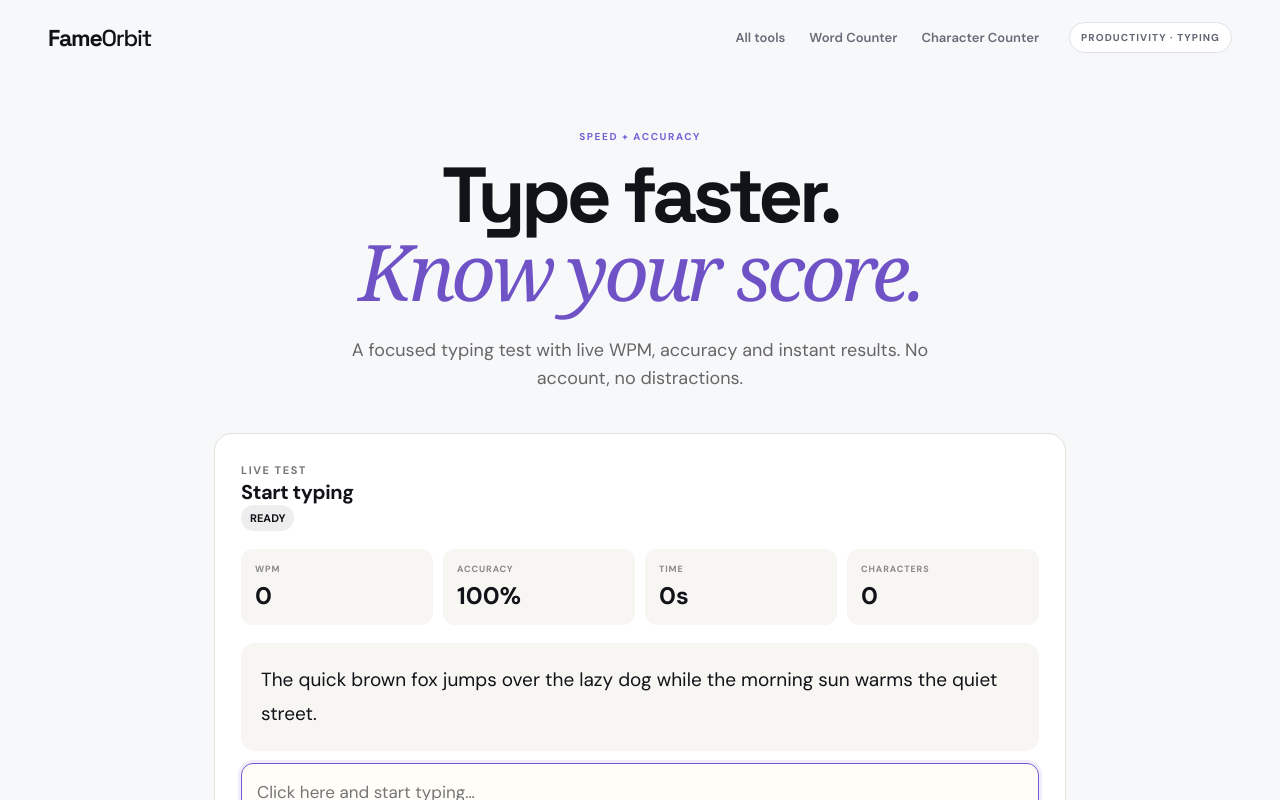
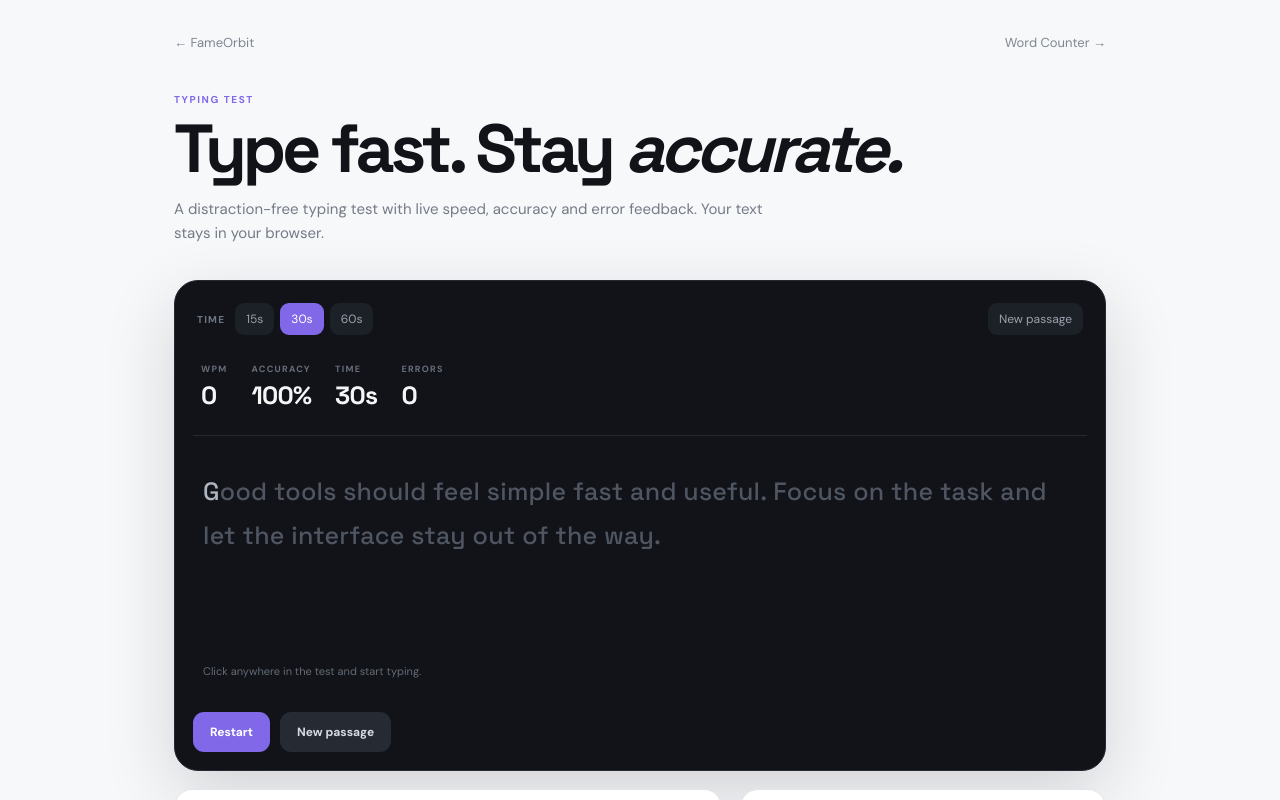
Before and after one commit to msayyed72/print-size-calculator, a Next.js app: page /typing-test in a window 1280 px wide. Shown: the top 800 px of the page. Built offline with nearby package versions, Linux system fonts and the light colour scheme.

Commit message:
Rebuild typing test as focused typing app

```diff
--- a/app/typing-test/page.tsx
+++ b/app/typing-test/page.tsx
@@ -2,25 +2,166 @@
 
 import Link from "next/link";
 import { useEffect, useMemo, useRef, useState } from "react";
-import AdSlot from "../components/AdSlot";
+import styles from "./typing.module.css";
 
-const samples=[
- "The quick brown fox jumps over the lazy dog while the morning sun warms the quiet street.",
- "Good tools should feel simple, fast and useful. Focus on the task and let the interface stay out of the way.",
- "Practice typing with accuracy first, then build speed through steady and consistent repetition."
+const passages = [
+  "Good tools should feel simple fast and useful. Focus on the task and let the interface stay out of the way.",
+  "Practice typing with accuracy first then build speed through steady and consistent repetition.",
+  "Small improvements become habits when you practice with focus and measure your progress over time.",
 ];
 
-export default function TypingTest(){
- const [sample,setSample]=useState(samples[0]);const [typed,setTyped]=useState("");const [started,setStarted]=useState(false);const [finished,setFinished]=useState(false);const [seconds,setSeconds]=useState(0);const inputRef=useRef<HTMLTextAreaElement>(null);
- useEffect(()=>{if(!started||finished)return;const timer=window.setInterval(()=>setSeconds(s=>s+1),1000);return()=>window.clearInterval(timer)},[started,finished]);
- const correct=useMemo(()=>[...typed].filter((c,i)=>c===sample[i]).length,[typed,sample]);const accuracy=typed.length?Math.round(correct/typed.length*100):100;const wpm=seconds?Math.round(correct/5/(seconds/60)):0;
- function change(value:string){if(!started)setStarted(true);setTyped(value);if(value.length>=sample.length)setFinished(true)}
- function reset(){setTyped("");setStarted(false);setFinished(false);setSeconds(0);setTimeout(()=>inputRef.current?.focus(),0)}
- function next(){setSample(samples[Math.floor(Math.random()*samples.length)]);setTyped("");setStarted(false);setFinished(false);setSeconds(0);setTimeout(()=>inputRef.current?.focus(),0)}
- return <main>
-  <header className="siteHeader"><Link className="brand" href="/"><strong>Fame</strong>Orbit</Link><nav><Link href="/">All tools</Link><Link href="/word-counter/">Word Counter</Link><Link href="/character-counter/">Character Counter</Link></nav><span className="headerTag">PRODUCTIVITY · TYPING</span></header>
-  <section className="hero"><div className="eyebrow">SPEED + ACCURACY</div><h1>Type faster.<br/><em>Know your score.</em></h1><p className="lead">A focused typing test with live WPM, accuracy and instant results. No account, no distractions.</p>
-   <div className="panel custom typingPanel"><div className="typingTop"><div><span className="small">LIVE TEST</span><h2>{finished?"Test complete":"Start typing"}</h2></div><span className="status">{started&&!finished?"RUNNING":"READY"}</span></div><div className="typingStats"><div><span>WPM</span><strong>{wpm}</strong></div><div><span>ACCURACY</span><strong>{accuracy}%</strong></div><div><span>TIME</span><strong>{seconds}s</strong></div><div><span>CHARACTERS</span><strong>{typed.length}</strong></div></div><div className="typingPrompt">{[...sample].map((char,i)=><span key={i} className={i<typed.length?(typed[i]===char?"typedCorrect":"typedWrong"):""}>{char}</span>)}</div><textarea ref={inputRef} className="toolTextarea typingInput" rows={5} value={typed} onChange={e=>change(e.target.value.slice(0,sample.length))} disabled={finished} placeholder="Click here and start typing…" autoFocus />{finished&&<div className="customResult"><strong>{wpm} WPM · {accuracy}%</strong><span className="status excellent">Complete</span><p>{accuracy>=95?"Excellent accuracy. Now try to beat your speed.":"Good run. Keep accuracy high and try again."}</p></div>}<div className="heroActions"><button className="primaryAction" onClick={reset}>Restart test</button><button className="secondaryAction" onClick={next}>New passage</button></div></div>
-  </section><AdSlot placement="after-calculator"/><section className="contentSection"><div className="contentInner"><div className="eyebrow">YOUR SCORE</div><h2>Speed is useful. Accuracy makes it real.</h2><p>FameOrbit measures typing speed using the standard five-character word convention while tracking character accuracy in real time.</p><div className="guideGrid"><article><h3>WPM</h3><p>Words per minute estimates how many standard five-character words you can type in one minute.</p></article><article><h3>Accuracy</h3><p>Accuracy compares each typed character with the target passage, so mistakes are visible immediately.</p></article><article><h3>Practice</h3><p>Run short tests regularly. Aim for consistent accuracy first, then push your speed.</p></article></div></div></section><footer><span>FameOrbit · Typing Test</span><Link href="/">Explore all tools</Link></footer>
- </main>
+const durations = [15, 30, 60];
+
+export default function TypingTest() {
+  const [passage, setPassage] = useState(passages[0]);
+  const [typed, setTyped] = useState("");
+  const [duration, setDuration] = useState(30);
+  const [seconds, setSeconds] = useState(0);
+  const [started, setStarted] = useState(false);
+  const [finished, setFinished] = useState(false);
+  const inputRef = useRef<HTMLInputElement>(null);
+
+  const correct = useMemo(
+    () => [...typed].filter((char, index) => char === passage[index]).length,
+    [typed, passage]
+  );
+  const errors = Math.max(0, typed.length - correct);
+  const accuracy = typed.length ? Math.round((correct / typed.length) * 100) : 100;
+  const wpm = seconds ? Math.round(correct / 5 / (seconds / 60)) : 0;
+  const remaining = Math.max(0, duration - seconds);
+
+  useEffect(() => {
+    if (!started || finished) return;
+    const timer = window.setInterval(() => {
+      setSeconds((current) => {
+        const next = current + 1;
+        if (next >= duration) setFinished(true);
+        return next;
+      });
+    }, 1000);
+    return () => window.clearInterval(timer);
+  }, [started, finished, duration]);
+
+  useEffect(() => {
+    inputRef.current?.focus();
+  }, [passage, finished]);
+
+  function restart(nextPassage = false) {
+    if (nextPassage) {
+      const choices = passages.filter((item) => item !== passage);
+      setPassage(choices[Math.floor(Math.random() * choices.length)] || passages[0]);
+    }
+    setTyped("");
+    setSeconds(0);
+    setStarted(false);
+    setFinished(false);
+    window.setTimeout(() => inputRef.current?.focus(), 0);
+  }
+
+  function handleInput(value: string) {
+    if (finished) return;
+    const next = value.slice(0, passage.length);
+    if (!started) setStarted(true);
+    setTyped(next);
+    if (next.length >= passage.length) setFinished(true);
+  }
+
+  return (
+    <main>
+      <section className={styles.studio}>
+        <div className={styles.topbar}>
+          <Link className={styles.back} href="/">← FameOrbit</Link>
+          <Link className={styles.back} href="/word-counter/">Word Counter →</Link>
+        </div>
+
+        <div className={styles.eyebrow}>TYPING TEST</div>
+        <h1 className={styles.title}>Type fast. Stay <em>accurate.</em></h1>
+        <p className={styles.intro}>
+          A distraction-free typing test with live speed, accuracy and error feedback. Your text stays in your browser.
+        </p>
+
+        <section className={styles.shell} onClick={() => inputRef.current?.focus()}>
+          <div className={styles.controls}>
+            <div className={styles.controlGroup}>
+              <span className={styles.controlLabel}>TIME</span>
+              {durations.map((value) => (
+                <button
+                  key={value}
+                  className={`${styles.control} ${duration === value ? styles.active : ""}`}
+                  onClick={(event) => { event.stopPropagation(); setDuration(value); restart(); }}
+                >
+                  {value}s
+                </button>
+              ))}
+            </div>
+            <div className={styles.controlGroup}>
+              <button className={styles.control} onClick={(event) => { event.stopPropagation(); restart(true); }}>
+                New passage
+              </button>
+            </div>
+          </div>
+
+          <div className={styles.stats}>
+            <div className={styles.stat}><span className={styles.statLabel}>WPM</span><strong className={styles.statValue}>{wpm}</strong></div>
+            <div className={styles.stat}><span className={styles.statLabel}>ACCURACY</span><strong className={styles.statValue}>{accuracy}%</strong></div>
+            <div className={styles.stat}><span className={styles.statLabel}>TIME</span><strong className={styles.statValue}>{started ? remaining : duration}s</strong></div>
+            <div className={styles.stat}><span className={styles.statLabel}>ERRORS</span><strong className={styles.statValue}>{errors}</strong></div>
+          </div>
+
+          <div className={styles.typingArea}>
+            <div className={styles.prompt} aria-label="Typing passage">
+              {[...passage].map((char, index) => {
+                const typedChar = typed[index];
+                const className = typedChar === undefined
+                  ? index === typed.length ? styles.current : ""
+                  : typedChar === char ? styles.correct : styles.wrong;
+                return <span key={`${index}-${char}`} className={className}>{char}</span>;
+              })}
+            </div>
+            <input
+              ref={inputRef}
+              className={styles.input}
+              value={typed}
+              onChange={(event) => handleInput(event.target.value)}
+              disabled={finished}
+              autoFocus
+              aria-label="Type the passage"
+            />
+            <div className={styles.hint}>
+              {finished ? "Test complete — press restart to go again." : started ? "Keep going…" : "Click anywhere in the test and start typing."}
+            </div>
+          </div>
+
+          {finished && (
+            <div className={styles.result}>
+              <div><span className={styles.resultLabel}>SPEED</span><strong className={styles.resultValue}>{wpm} WPM</strong></div>
+              <div><span className={styles.resultLabel}>ACCURACY</span><strong className={styles.resultValue}>{accuracy}%</strong></div>
+              <div><span className={styles.resultLabel}>ERRORS</span><strong className={styles.resultValue}>{errors}</strong></div>
+            </div>
+          )}
+
+          <div className={styles.actions}>
+            <button className={styles.primary} onClick={(event) => { event.stopPropagation(); restart(); }}>
+              Restart
+            </button>
+            <button className={styles.secondary} onClick={(event) => { event.stopPropagation(); restart(true); }}>
+              New passage
+            </button>
+          </div>
+        </section>
+
+        <div className={styles.below}>
+          <article className={styles.card}>
+            <h2>Built for focused practice.</h2>
+            <p>FameOrbit measures WPM using the standard five-character convention and gives immediate feedback when you make a mistake. Start with accuracy, then push your speed.</p>
+          </article>
+          <article className={styles.card}>
+            <h2>Quick controls</h2>
+            <p><span className={styles.kbd}>Click</span> to focus · <span className={styles.kbd}>Tab</span> to navigate · choose 15, 30 or 60 seconds before a run.</p>
+          </article>
+        </div>
+        <div className={styles.privacy}>🔒 Private by default · Nothing is uploaded to FameOrbit.</div>
+      </section>
+    </main>
+  );
 }
```
